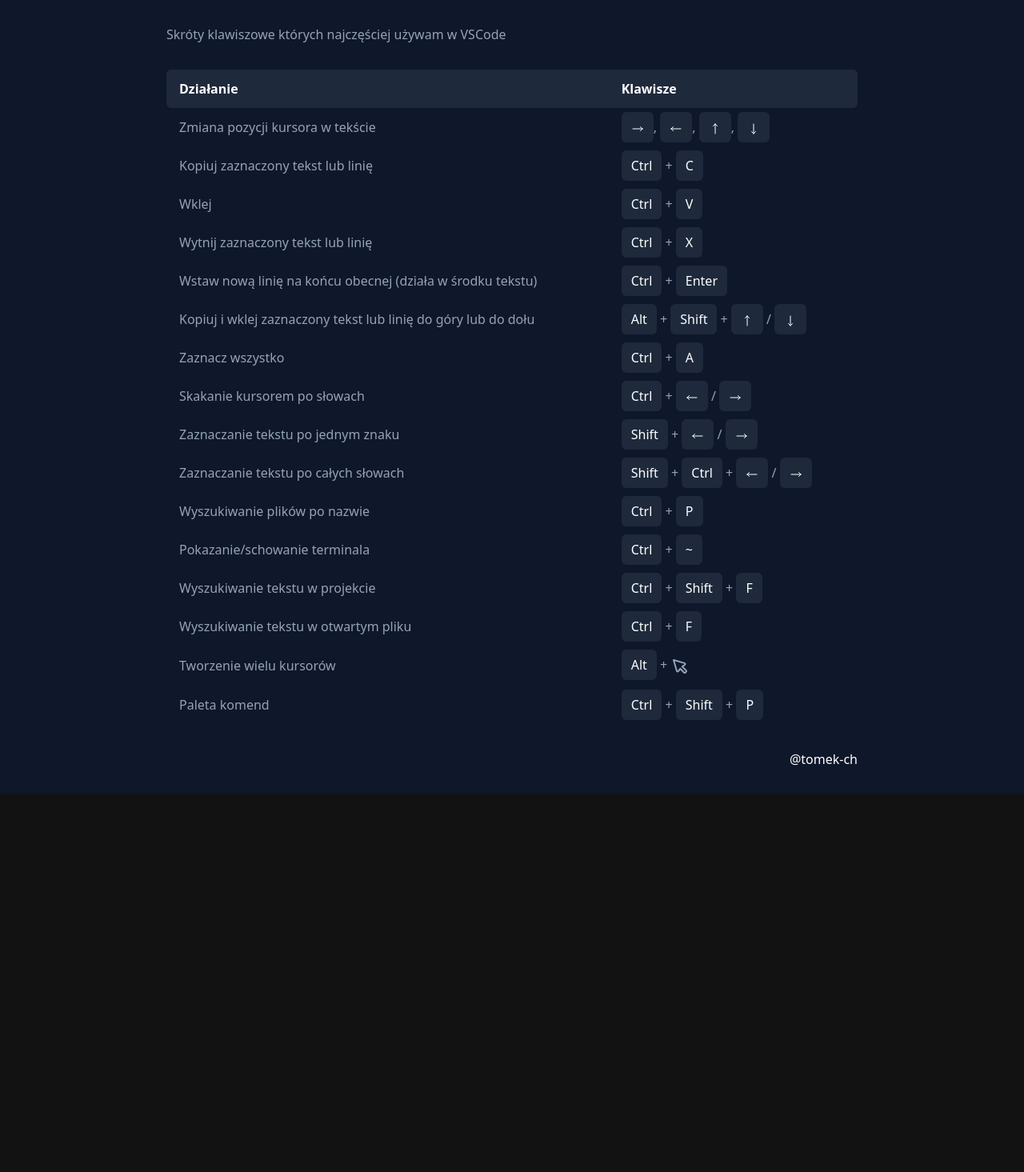
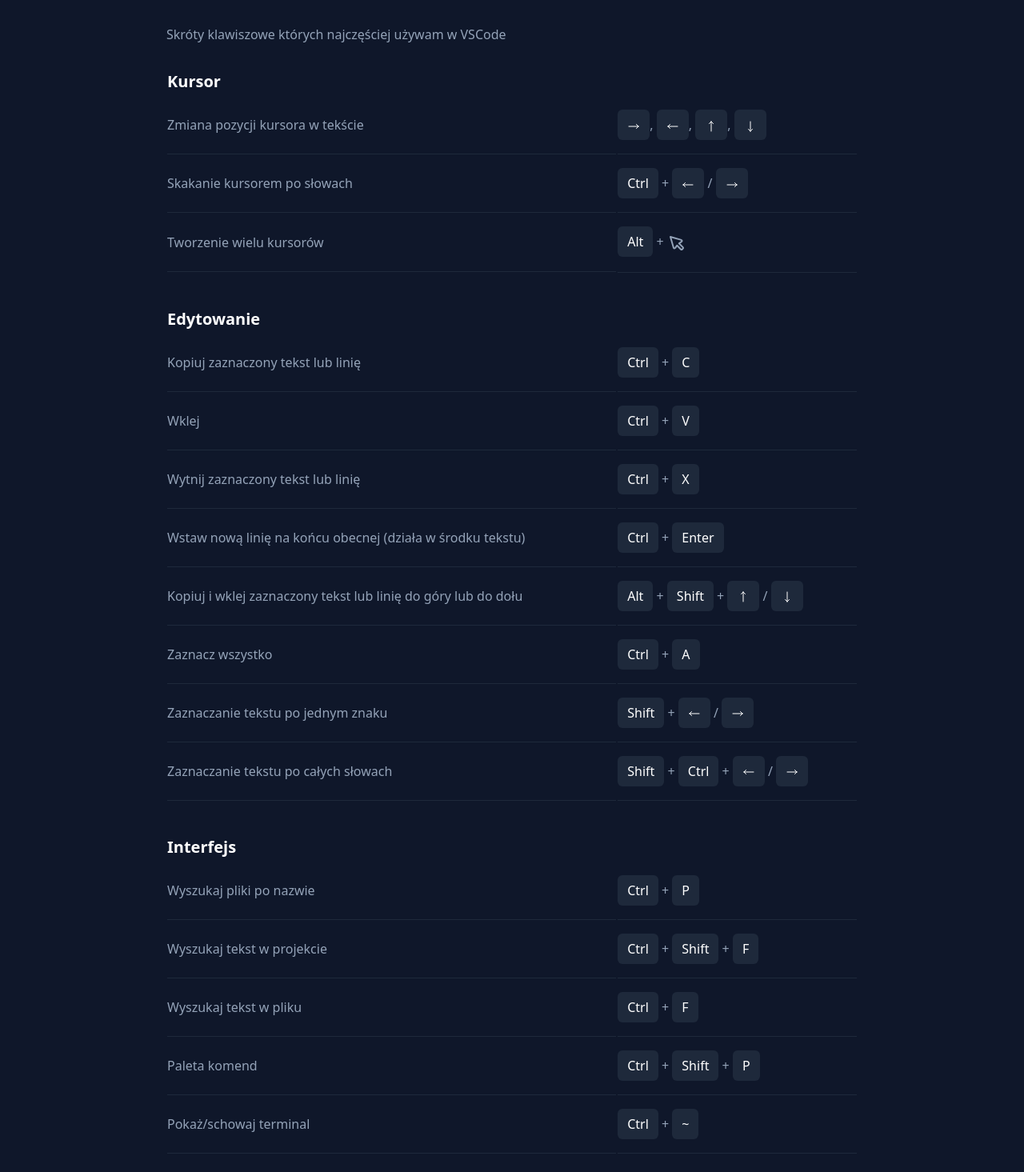
Before and after one commit to tomek-ch/vscode-cheatsheet, a React (Vite) app: page / in a window 1280 px wide. Shown: the part 65-1530 px from the top of the page at 80% size. Before the commit the page ends 1058 px from the top, so only its background shows below. Built offline with nearby package versions, Linux system fonts and the light colour scheme.

Commit message:
Separate cheatsheet into sections

```diff
--- a/src/App.tsx
+++ b/src/App.tsx
@@ -7,7 +7,6 @@
 import { MouseCursor } from "./components/icons/MouseCursor";
 import { Key } from "./components/Key";
 import { TableCell } from "./components/TableCell";
-import { TableTitle } from "./components/TableTitle";
 
 export const App = () => {
   return (
@@ -17,14 +16,15 @@
         <p className="text-slate-400">
           Skróty klawiszowe których najczęściej używam w VSCode
         </p>
-        <table className="mt-8 w-full text-left">
+        <table className="mt-8 w-full text-left text-slate-400">
           <thead>
             <tr>
-              <TableTitle className="rounded-l-md">Działanie</TableTitle>
-              <TableTitle className="rounded-r-md">Klawisze</TableTitle>
+              <th colSpan={2} className="pb-4 text-xl font-semibold text-white">
+                Kursor
+              </th>
             </tr>
           </thead>
-          <tbody className="text-slate-400">
+          <tbody>
             <tr>
               <TableCell>Zmiana pozycji kursora w tekście</TableCell>
               <TableCell>
@@ -45,6 +45,37 @@
                 </Key>
               </TableCell>
             </tr>
+            <tr>
+              <TableCell>Skakanie kursorem po słowach</TableCell>
+              <TableCell>
+                <Key>Ctrl</Key> +{" "}
+                <Key>
+                  <ArrowLeft />
+                </Key>{" "}
+                /{" "}
+                <Key>
+                  <ArrowRight />
+                </Key>
+              </TableCell>
+            </tr>
+            <tr>
+              <TableCell>Tworzenie wielu kursorów</TableCell>
+              <TableCell>
+                <Key>Alt</Key> + <MouseCursor />
+              </TableCell>
+            </tr>
+          </tbody>
+          <thead>
+            <tr>
+              <th
+                colSpan={2}
+                className="pb-4 pt-8 text-xl font-semibold text-white"
+              >
+                Edytowanie
+              </th>
+            </tr>
+          </thead>
+          <tbody>
             <tr>
               <TableCell>Kopiuj zaznaczony tekst lub linię</TableCell>
               <TableCell>
@@ -93,19 +124,6 @@
               </TableCell>
             </tr>
             <tr>
-              <TableCell>Skakanie kursorem po słowach</TableCell>
-              <TableCell>
-                <Key>Ctrl</Key> +{" "}
-                <Key>
-                  <ArrowLeft />
-                </Key>{" "}
-                /{" "}
-                <Key>
-                  <ArrowRight />
-                </Key>
-              </TableCell>
-            </tr>
-            <tr>
               <TableCell>Zaznaczanie tekstu po jednym znaku</TableCell>
               <TableCell>
                 <Key>Shift</Key> +{" "}
@@ -131,40 +149,46 @@
                 </Key>
               </TableCell>
             </tr>
+          </tbody>
+          <thead>
             <tr>
-              <TableCell>Wyszukiwanie plików po nazwie</TableCell>
+              <th
+                colSpan={2}
+                className="pb-4 pt-8 text-xl font-semibold text-white"
+              >
+                Interfejs
+              </th>
+            </tr>
+          </thead>
+          <tbody>
+            <tr>
+              <TableCell>Wyszukaj pliki po nazwie</TableCell>
               <TableCell>
                 <Key>Ctrl</Key> + <Key>P</Key>
               </TableCell>
             </tr>
             <tr>
-              <TableCell>Pokazanie/schowanie terminala</TableCell>
-              <TableCell>
-                <Key>Ctrl</Key> + <Key>~</Key>
-              </TableCell>
-            </tr>
-            <tr>
-              <TableCell>Wyszukiwanie tekstu w projekcie</TableCell>
+              <TableCell>Wyszukaj tekst w projekcie</TableCell>
               <TableCell>
                 <Key>Ctrl</Key> + <Key>Shift</Key> + <Key>F</Key>
               </TableCell>
             </tr>
             <tr>
-              <TableCell>Wyszukiwanie tekstu w otwartym pliku</TableCell>
+              <TableCell>Wyszukaj tekst w pliku</TableCell>
               <TableCell>
                 <Key>Ctrl</Key> + <Key>F</Key>
-              </TableCell>
-            </tr>
-            <tr>
-              <TableCell>Tworzenie wielu kursorów</TableCell>
-              <TableCell>
-                <Key>Alt</Key> + <MouseCursor />
               </TableCell>
             </tr>
             <tr>
               <TableCell>Paleta komend</TableCell>
               <TableCell>
                 <Key>Ctrl</Key> + <Key>Shift</Key> + <Key>P</Key>
+              </TableCell>
+            </tr>
+            <tr>
+              <TableCell>Pokaż/schowaj terminal</TableCell>
+              <TableCell>
+                <Key>Ctrl</Key> + <Key>~</Key>
               </TableCell>
             </tr>
           </tbody>
--- a/src/components/TableCell.tsx
+++ b/src/components/TableCell.tsx
@@ -5,5 +5,9 @@
 };
 
 export const TableCell = ({ children }: TableCellProps) => {
-  return <td className="py-3 px-4">{children}</td>;
+  return (
+    <td className="py-3">
+      <div className="border-b border-slate-800 pb-6">{children}</div>
+    </td>
+  );
 };
```
